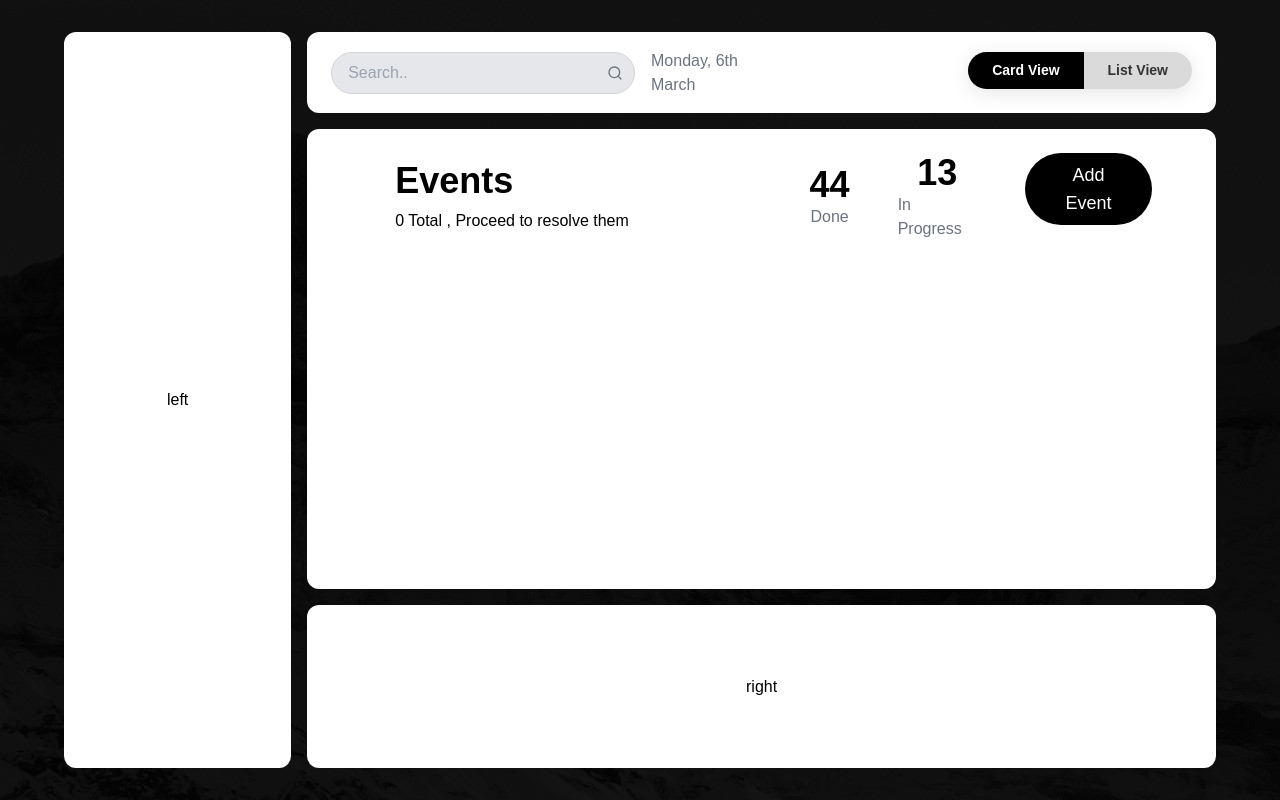
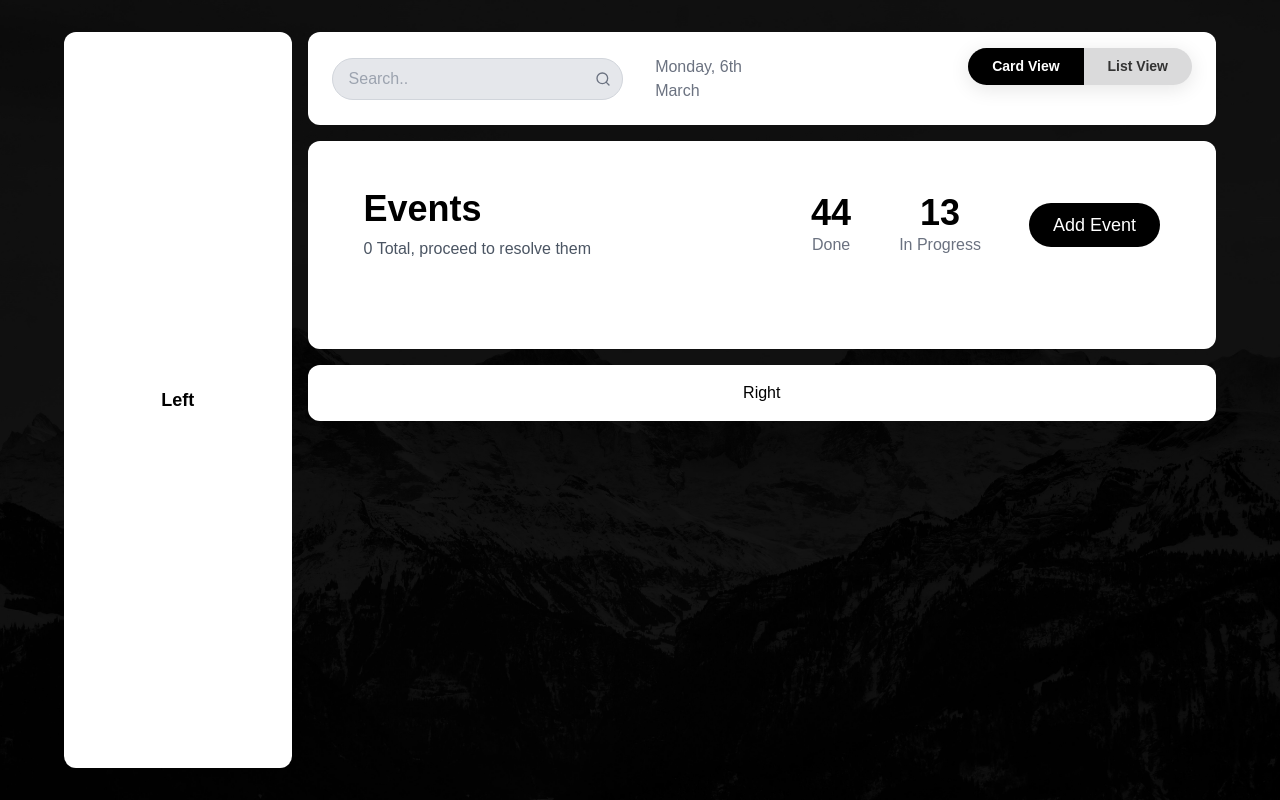
Before and after one commit to abijith-831/Event_management, a Next.js app: page /events in a window 1280 px wide. Built offline with nearby package versions, Linux system fonts and the light colour scheme; a web font is replaced by a local one.

Commit message:
basic responsveiness added

```diff
--- a/app/Components/CardView.tsx
+++ b/app/Components/CardView.tsx
@@ -13,12 +13,12 @@ interface CardViewProps {
 
 const CardView :React.FC<CardViewProps> = ({events, onDelete}) => {
   return (
-    <div className="grid grid-cols-2 gap-4">
+    <div className="flex gap-4 overflow-x-auto h-full pb-4 scrollbar-hide scroll-smooth snap-x snap-mandatory">
         {events.map((ev, idx) => (
-            <div key={idx} className="bg-gray-200 p-4 rounded shadow">
-                <h2 className="font-bold">{ev.name}</h2>
-                <p>{ev.date}</p>
-                <button onClick={() => onDelete(idx)} className="text-red-500 mt-2" >   Delete </button>
+            <div key={idx} className="bg-gradient-to-b from-gray-100 to-gray-200 p-4 border border-gray-200 relative rounded shadow w-60 h-72 flex-shrink-0">
+                <h2 className="font-bold text-xl">{ev.name}</h2>
+                <p className='text-gray-600 mt-2 text-sm'>{ev.date}</p>
+                <button onClick={() => onDelete(idx)} className="absolute bottom-2 right-2 text-red-500 mt-2 flex gap-2"  >   <FiTrash2 size={20} />Delete </button>
             </div>
         ))}
     </div>
--- a/app/Components/Header.tsx
+++ b/app/Components/Header.tsx
@@ -1,17 +1,18 @@
 'use client';
-import React, { useState } from 'react'
+import React from 'react'
 import { FiSearch } from 'react-icons/fi';
 import { useEventStore } from '../../src/store/useEventStore';
 
-
 const Header = () => {
-
   const { viewType, setViewType } = useEventStore();
 
   return (
-    <div>
-      <div className="flex items-center justify-between px-6 bg-white rounded-xl flex-[1] w-full gap-6">
-        <div className="flex items-center justify-between w-1/2">
+    <div className="w-full">
+      <div className="flex flex-col md:flex-row items-center justify-between px-4 md:px-6 bg-white rounded-xl gap-4 md:gap-6 py-4">
+
+        {/* Left Section */}
+        <div className="flex flex-col md:flex-row items-center justify-between w-full md:w-1/2 gap-4">
+          {/* Search Bar */}
           <div className="relative w-full">
             <input
               type="text"
@@ -20,24 +21,25 @@ const Header = () => {
             />
             <FiSearch className="absolute right-3 top-1/2 transform -translate-y-1/2 text-gray-500" />
           </div>
-          <div className="ml-4">
-            <h1 className="text-gray-500">Monday, 6th March</h1>
+
+          {/* Date */}
+          <div className="ml-0 md:ml-4 text-center md:text-left">
+            <h1 className="text-gray-500 text-sm md:text-base">Monday, 6th March</h1>
           </div>
         </div>
 
+        {/* Right Section (View Toggle) */}
+        <div className="w-full md:w-1/2 flex justify-center md:justify-end">
+          <div className="view-toggle-wrapper flex">
+          <div className="view-toggle-container">
+          <button className={`view-toggle-button font-bold ${viewType === 'card' ? 'active' : ''}`} onClick={() => setViewType('card')}> Card View</button>
+           <button className={`view-toggle-button font-bold ${viewType === 'list' ? 'active' : ''}`} onClick={() => setViewType('list')}> List View</button> </div>
+          </div>
+        </div>
 
-
-                <div className='w-1/2 flex justify-end'>
-                  <div className="view-toggle-wrapper flex mt-5 justify-end ">
-                    <div className="view-toggle-container">
-                      <button  className={`view-toggle-button font-bold ${viewType === 'card' ? 'active' : ''}`}  onClick={() => setViewType('card')}>  Card View</button>
-                      <button  className={`view-toggle-button font-bold ${viewType === 'list' ? 'active' : ''}`}  onClick={() => setViewType('list')}>  List View</button>
-                    </div>
-                  </div>
-                </div>
-                </div>
+      </div>
     </div>
   )
 }
 
-export default Header
+export default Header;
--- a/app/Components/ListView.tsx
+++ b/app/Components/ListView.tsx
@@ -13,7 +13,7 @@ interface ListViewProps {
 
 const ListView: React.FC<ListViewProps> = ({ events, onDelete }) => {
   return (
-    <div>
+    <div className='scrollbar-hide scroll-smooth snap-x snap-mandatory'>
       {events.map((ev, idx) => (
         <div key={idx} className="flex justify-between items-center bg-gray-200 p-4 rounded mb-2">
           <span className='px-2'>{idx + 1} -</span>
--- a/app/Components/Tasks.tsx
+++ b/app/Components/Tasks.tsx
@@ -7,7 +7,7 @@ import CardView from './CardView';
 
 const Tasks = () => {
   const [isModalOpen, setIsModalOpen] = useState(false);
-  const { events, addEvent, deleteEvent , viewType} = useEventStore();
+  const { events, addEvent, deleteEvent, viewType } = useEventStore();
 
   const handleSave = (event: { name: string; date: string }) => {
     addEvent(event);
@@ -15,41 +15,49 @@ const Tasks = () => {
 
   return (
     <div className="w-full p-4">
-      <div className="flex flex-row w-full justify-between">
-        <div className="flex flex-col w-1/2 py-4 justify-between px-12">
-          <h1 className="text-4xl px-6 font-bold">Events</h1>
-          <h4 className="px-6 mt-2">
-            {events.length} Total , Proceed to resolve them
+      {/* Header row */}
+      <div className="flex flex-col md:flex-row w-full justify-between gap-6">
+        {/* Left Section */}
+        <div className="flex flex-col flex-1 py-4 px-2 md:px-6">
+          <h1 className="text-2xl sm:text-3xl md:text-4xl font-bold">Events</h1>
+          <h4 className="mt-2 text-gray-600 text-sm sm:text-base">
+            {events.length} Total, proceed to resolve them
           </h4>
         </div>
-        <div className="flex gap-12 w-1/2 px-12 py-2 justify-end">
-          <div className="flex flex-col items-center justify-center">
-            <span className="text-4xl font-bold">44 </span>
-            <span className="text-gray-500">Done</span>
+
+        {/* Stats & Button */}
+        <div className="flex flex-col sm:flex-row flex-wrap gap-6 md:gap-12 items-center justify-end px-2 md:px-6 py-2">
+          <div className="flex flex-col items-center">
+            <span className="text-2xl sm:text-3xl md:text-4xl font-bold">44</span>
+            <span className="text-gray-500 text-sm sm:text-base">Done</span>
           </div>
-          <div className="flex flex-col items-center justify-center">
-            <span className="text-4xl font-bold">13</span>
-            <span className="text-gray-500">In Progress</span>
+          <div className="flex flex-col items-center">
+            <span className="text-2xl sm:text-3xl md:text-4xl font-bold">13</span>
+            <span className="text-gray-500 text-sm sm:text-base">In Progress</span>
           </div>
-          <div>
-            <button
-              onClick={() => setIsModalOpen(true)}
-              className="bg-black text-white px-6 py-2 rounded-full text-lg hover:bg-white hover:text-black hover:border hover:border-black"
-            >
-              Add Event
-            </button>
-          </div>
+          <button
+            onClick={() => setIsModalOpen(true)}
+            className="bg-black text-white px-4 sm:px-6 py-2 rounded-full text-base sm:text-lg hover:bg-white hover:text-black hover:border hover:border-black transition"
+          >
+            Add Event
+          </button>
         </div>
       </div>
 
-      <div className="flex-1 mt-6 h-[300px] px-6 overflow-y-auto">
+      {/* Events View */}
+      {/* Events View */}
+      <div className="flex-1 mt-6 px-2 md:px-6">
         {viewType === 'list' ? (
-          <ListView events={events} onDelete={deleteEvent} />
-        ):(
-          <CardView events={events} onDelete={deleteEvent} />
+          <div className="overflow-y-auto flex-1 h-full max-h-full scrollbar-hide scroll-smooth snap-y snap-mandatory">
+            <ListView events={events} onDelete={deleteEvent} />
+          </div>
+        ) : (
+          <div className="overflow-x-auto flex-1 h-full max-h-full scrollbar-hide scroll-smooth snap-x snap-mandatory">
+            <CardView events={events} onDelete={deleteEvent} />
+          </div>
         )}
+      </div>
 
-      </div>
 
       {/* Modal */}
       <EventModal
--- a/app/events/page.tsx
+++ b/app/events/page.tsx
@@ -1,31 +1,39 @@
 'use client';
-import React, { useState } from 'react'
+import React from 'react'
 import Header from '../Components/Header';
 import Tasks from '../Components/Tasks';
 
+const Page = () => {
+  return (
+    <div
+      className='flex items-center justify-center min-h-screen px-4 md:px-16 bg-center bg-cover'
+      style={{ backgroundImage: "url('/bg/dark-bg.jpg')" }}
+    >
+      {/* Outer container */}
+      <div className='flex flex-col md:flex-row w-full min-h-[calc(100vh-4rem)] gap-4'>
 
-const Page = () => {
+        {/* Left Sidebar */}
+        <div className='w-full md:w-1/5 flex items-center justify-center bg-white rounded-xl p-4'>
+          <h1 className='text-lg font-bold'>Left</h1>
+        </div>
 
+        {/* Right Section */}
+        <div className="w-full md:w-4/5 flex flex-col gap-4 h-full">
+          <Header/>
 
-  return (
-    <div className='flex items-center justify-center h-screen px-16 bg-center' style={{ backgroundImage: "url('/bg/dark-bg.jpg')" }}>
-      {/* inner container should account for padding */}
-      <div className='flex w-full h-[calc(100vh-4rem)] gap-4'>
-        <div className='w-1/5 flex items-center justify-center bg-white rounded-xl'>
-          <h1>left</h1>
-        </div>
-        <div className="w-4/5 flex flex-col gap-4 h-full">
-            <Header/>
-            <div className="flex  bg-white rounded-xl flex-[5] ">
-                <Tasks/>
-            </div>
-            <div className="flex items-center justify-center bg-white rounded-xl flex-[2] w-full">
-                right
-            </div>
+          {/* Tasks section */}
+          <div className="flex bg-white rounded-xl flex-[7] p-4 overflow-auto">
+            <Tasks/>
+          </div>
+
+          {/* Bottom/Right section */}
+          <div className="flex items-center justify-center bg-white rounded-xl flex-[1] w-full p-4">
+            Right
+          </div>
         </div>
       </div>
     </div>
   )
 }
 
-export default Page
+export default Page;
--- a/app/globals.css
+++ b/app/globals.css
@@ -91,3 +91,13 @@ body {
     color: white;
     font-weight: bold;
   }
+
+  /* Hide scrollbar but keep scrolling */
+.scrollbar-hide::-webkit-scrollbar {
+  display: none;
+}
+
+.scrollbar-hide {
+  -ms-overflow-style: none; /* IE and Edge */
+  scrollbar-width: none; /* Firefox */
+}
--- a/src/store/useEventStore.ts
+++ b/src/store/useEventStore.ts
@@ -32,7 +32,7 @@ export const useEventStore = create<EventStore>()(
         set((state) => ({
           events: state.events.filter((_, i) => i !== index),
         })),
-        viewType: "card", // default
+        viewType: "card",
       setViewType: (view) => set({ viewType: view }),
     }),
     { name: "event-storage" }
```
